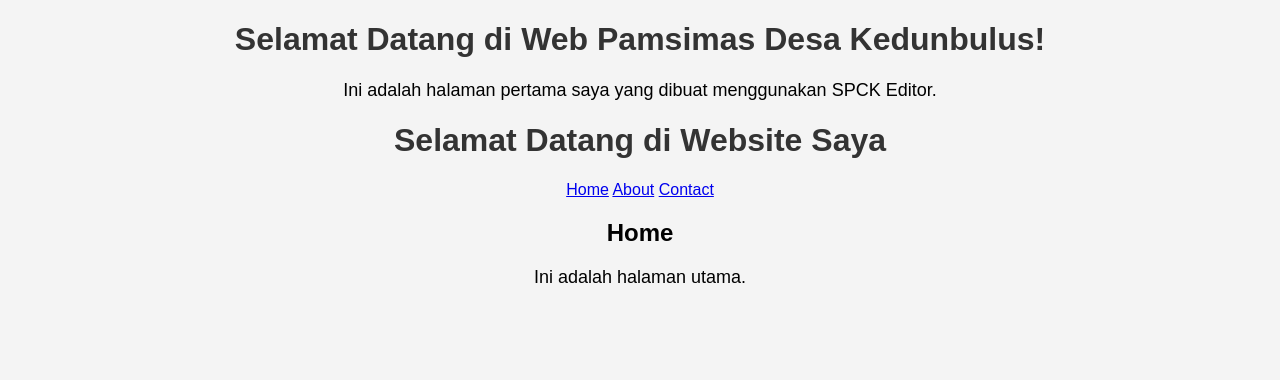
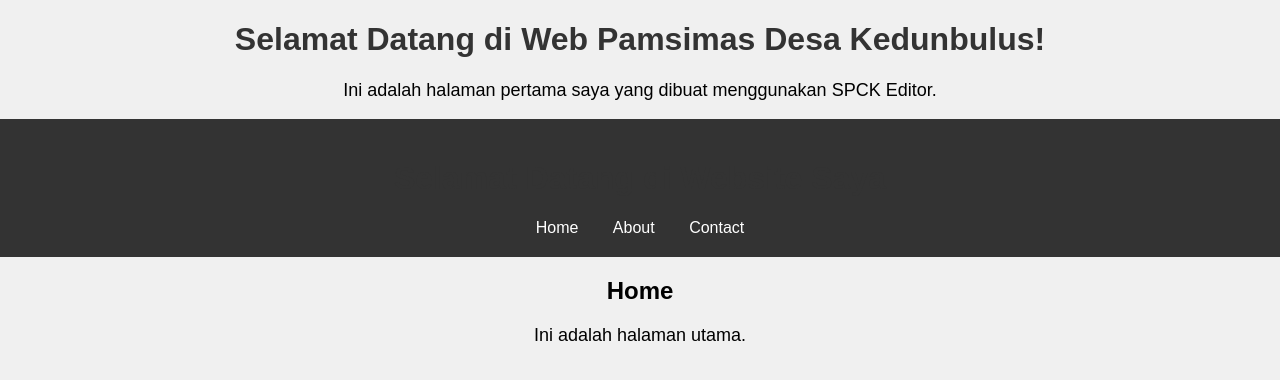
Before and after one commit to Roqi-id/PAMSIMAS-DESA-KEDUNGBULUS, a plain HTML site: page index.html in a window 1280 px wide. Drawn offline with Linux system fonts and the light colour scheme.

Commit message:
style.css

```diff
--- a/style.css
+++ b/style.css
@@ -9,3 +9,24 @@ h1 {
 p {
   font-size: 18px;
 }
+
+body {
+    font-family: Arial, sans-serif;
+    margin: 0;
+    padding: 0;
+    background-color: #f0f0f0;
+}
+header {
+    background-color: #333;
+    color: white;
+    padding: 20px;
+    text-align: center;
+}
+nav a {
+    color: white;
+    margin: 0 15px;
+    text-decoration: none;
+}
+nav a:hover {
+    text-decoration: underline;
+}
```
